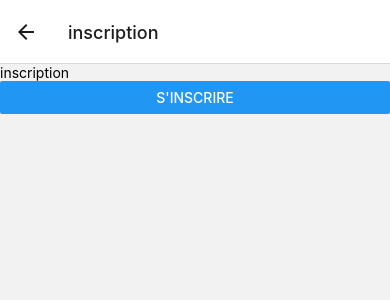
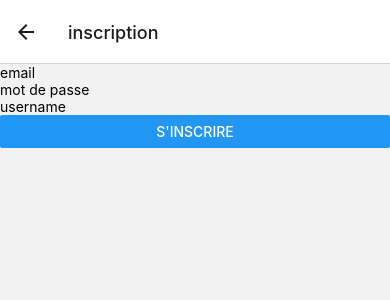
Before and after one commit to mohamadimsa/prevent, a React Native app in the folder client/: screen /inscription in a window 390 px wide. Shown: the top 300 px of the page. Built offline with nearby package versions, Linux system fonts and the light colour scheme.

Commit message:
mise en place des input inscription

```diff
--- a/client/src/screen/InscriptionScreen.js
+++ b/client/src/screen/InscriptionScreen.js
@@ -1,14 +1,21 @@
-import React from "react";
-import { View , Text, Button} from "react-native";
+import React,{useState} from "react";
+import { View , Text, Button, TextInput} from "react-native";
 import { useAuth } from "../api/auth/useAuth";
 
 
 const InscriptionScript = ()=>{
-    const {inscription} = useAuth()
+    const {inscription} = useAuth();
+    const [email,setEmail] = useState();
+    const [password,setPassword] = useState();
+    const [username,setUsername] = useState();
+
+
     return(
         <View>
-            <Text>inscription</Text>
-            <Button title="s'inscrire" onPress={()=>{inscription('houda1234','tnifasshouda@gmail.com','houda123')}}/>
+            <TextInput  value={email} placeholder="email" onChangeText={(email)=>{setEmail(email)}}/>
+            <TextInput value={password} secureTextEntry={true} placeholder="mot de passe" onChangeText={(password)=>{setPassword(password)}}/>
+            <TextInput value={username} placeholder="username" onChangeText={(username)=>{setUsername(username)}}/>
+            <Button title="s'inscrire" onPress={()=>{inscription(username,email, password)}}/>
         </View>
     )
 }
```
